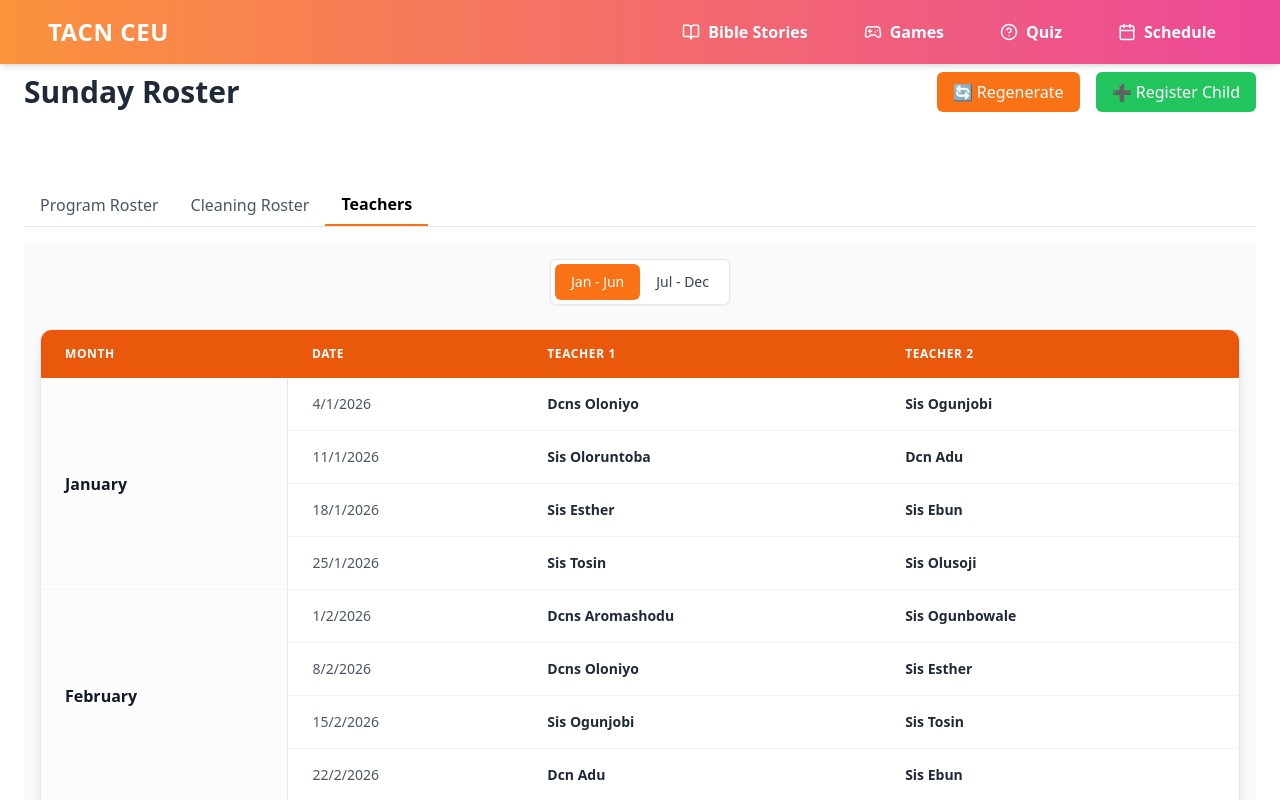
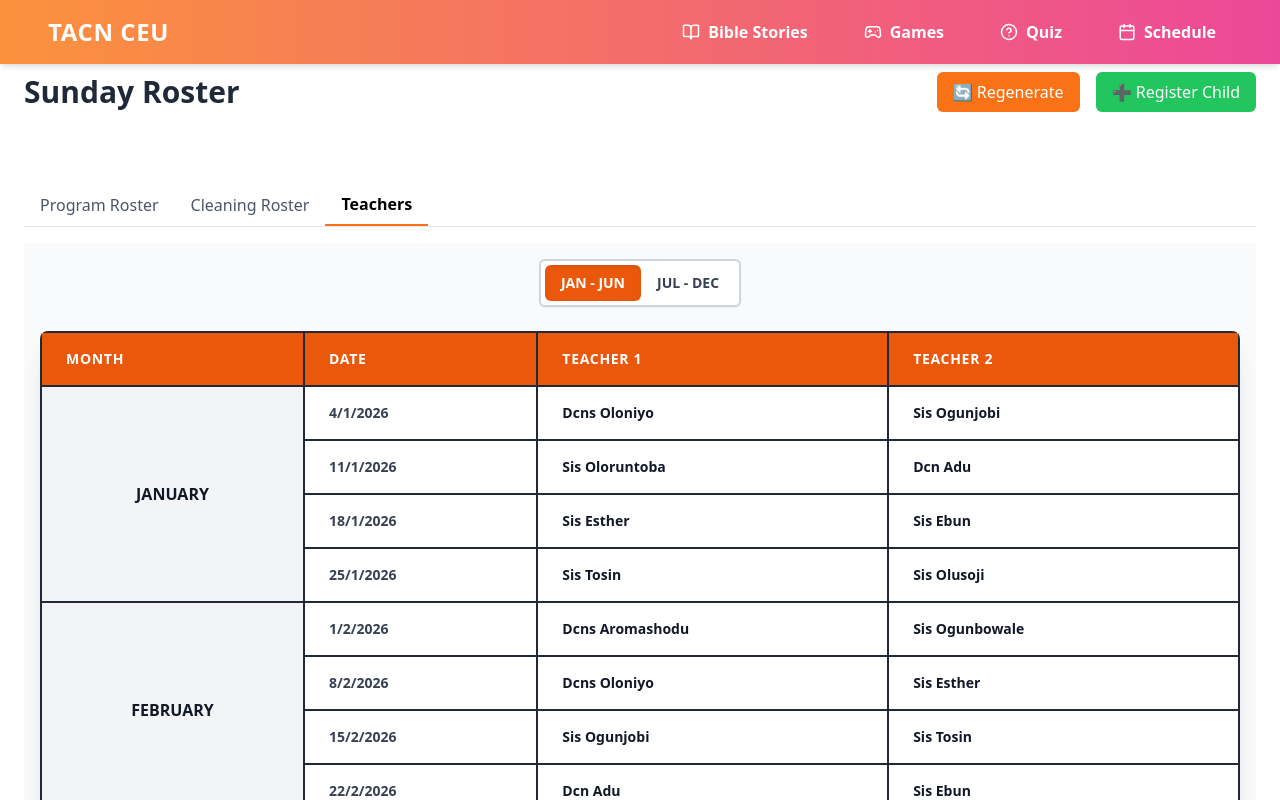
Before and after one commit to ebunoluwa145/CEU-APP, a React (Vite) app: page /schedule in a window 1280 px wide. Both pictures are taken after a click on the button "Teachers". Shown: the top 800 px of the page. Built offline with nearby package versions, Linux system fonts and the light colour scheme.

Commit message:
Refactor TeachersRoster component styles and structure
Updated styles and structure for the Teachers Roster component, including button text changes and table border enhancements.

```diff
--- a/src/components/TeacherRoster/TeachersRoster.jsx
+++ b/src/components/TeacherRoster/TeachersRoster.jsx
@@ -1,7 +1,7 @@
 import React, { useState } from 'react';
 
 export default function TeachersRoster({ firstHalf, secondHalf }) {
-  const [view, setView] = useState('H1'); // State to handle half toggle
+  const [view, setView] = useState('H1');
 
   const activeRoster = view === 'H1' ? firstHalf : secondHalf;
 
@@ -15,49 +15,52 @@ export default function TeachersRoster({ firstHalf, secondHalf }) {
     <div className="p-4 bg-gray-50 min-h-screen">
       {/* Tab Toggle Switch */}
       <div className="flex justify-center mb-6">
-        <div className="inline-flex rounded-md shadow-sm bg-white p-1 border">
+        <div className="inline-flex rounded-md shadow-sm bg-white p-1 border-2 border-gray-300">
           <button
             onClick={() => setView('H1')}
-            className={`px-4 py-2 text-sm font-medium rounded-md ${
-              view === 'H1' ? 'bg-orange-500 text-white' : 'text-gray-700 hover:bg-gray-100'
+            className={`px-4 py-2 text-sm font-bold rounded-md transition-all ${
+              view === 'H1' ? 'bg-orange-600 text-white shadow-inner' : 'text-gray-700 hover:bg-gray-100'
             }`}
           >
-            Jan - Jun
+            JAN - JUN
           </button>
           <button
             onClick={() => setView('H2')}
-            className={`px-4 py-2 text-sm font-medium rounded-md ${
-              view === 'H2' ? 'bg-orange-500 text-white' : 'text-gray-700 hover:bg-gray-100'
+            className={`px-4 py-2 text-sm font-bold rounded-md transition-all ${
+              view === 'H2' ? 'bg-orange-600 text-white shadow-inner' : 'text-gray-700 hover:bg-gray-100'
             }`}
           >
-            Jul - Dec
+            JUL - DEC
           </button>
         </div>
       </div>
 
-      {/* Desktop View */}
-      <div className="hidden md:block overflow-x-auto bg-white shadow-lg rounded-xl border border-gray-200">
-        <table className="w-full border-collapse">
+      {/* Desktop View - Thicker Borders Applied */}
+      <div className="hidden md:block overflow-x-auto bg-white shadow-xl rounded-lg">
+        <table className="w-full border-collapse border-2 border-gray-800">
           <thead>
-            <tr className="bg-orange-600 text-white text-left uppercase text-xs tracking-wider">
-              <th className="px-6 py-4">Month</th>
-              <th className="px-6 py-4">Date</th>
-              <th className="px-6 py-4">Teacher 1</th>
-              <th className="px-6 py-4">Teacher 2</th>
+            <tr className="bg-orange-600 text-white text-left uppercase text-sm tracking-wider">
+              <th className="px-6 py-4 border-2 border-gray-800">Month</th>
+              <th className="px-6 py-4 border-2 border-gray-800">Date</th>
+              <th className="px-6 py-4 border-2 border-gray-800">Teacher 1</th>
+              <th className="px-6 py-4 border-2 border-gray-800">Teacher 2</th>
             </tr>
           </thead>
           <tbody>
             {Object.entries(groupedRoster).map(([month, rows]) =>
               rows.map((row, index) => (
-                <tr key={`${month}-${index}`} className="border-b border-gray-100 hover:bg-orange-50 transition-colors">
+                <tr key={`${month}-${index}`} className="hover:bg-orange-50 transition-colors">
                   {index === 0 && (
-                    <td rowSpan={rows.length} className="px-6 py-4 font-bold text-gray-900 bg-gray-50/50 border-r border-gray-200">
+                    <td
+                      rowSpan={rows.length}
+                      className="px-6 py-4 font-black text-gray-900 bg-gray-100 border-2 border-gray-800 text-center uppercase"
+                    >
                       {month}
                     </td>
                   )}
-                  <td className="px-6 py-4 text-sm text-gray-600">{row.date}</td>
-                  <td className="px-6 py-4 text-sm font-semibold text-gray-800">{row.teacher1}</td>
-                  <td className="px-6 py-4 text-sm font-semibold text-gray-800">{row.teacher2}</td>
+                  <td className="px-6 py-4 text-sm font-bold text-gray-700 border-2 border-gray-800">{row.date}</td>
+                  <td className="px-6 py-4 text-sm font-bold text-gray-900 border-2 border-gray-800 bg-white">{row.teacher1}</td>
+                  <td className="px-6 py-4 text-sm font-bold text-gray-900 border-2 border-gray-800 bg-white">{row.teacher2}</td>
                 </tr>
               ))
             )}
@@ -65,26 +68,28 @@ export default function TeachersRoster({ firstHalf, secondHalf }) {
         </table>
       </div>
 
-      {/* Mobile Card View */}
+      {/* Mobile Card View - Thicker Dividers */}
       <div className="md:hidden space-y-8">
         {Object.entries(groupedRoster).map(([month, rows]) => (
-          <div key={month} className="animate-fadeIn">
-            <h2 className="text-xl font-bold text-gray-800 mb-4 px-2 border-l-4 border-orange-500">{month}</h2>
+          <div key={month}>
+            <h2 className="text-2xl font-black text-gray-900 mb-4 px-2 border-l-8 border-orange-600 uppercase tracking-tighter">
+              {month}
+            </h2>
             <div className="space-y-4">
               {rows.map((row, idx) => (
-                <div key={idx} className="bg-white rounded-xl shadow-sm border border-gray-200 overflow-hidden">
-                  <div className="bg-gray-50 px-4 py-2 border-b border-gray-100 flex justify-between">
-                    <span className="font-bold text-orange-600">{row.date}</span>
-                    <span className="text-xs text-gray-400">Sunday Service</span>
+                <div key={idx} className="bg-white rounded-lg shadow-md border-2 border-gray-800 overflow-hidden">
+                  <div className="bg-orange-600 px-4 py-2 border-b-2 border-gray-800 flex justify-between items-center">
+                    <span className="font-black text-white text-lg">{row.date}</span>
+                    <span className="text-[10px] font-bold text-orange-100 uppercase tracking-widest">Sunday Service</span>
                   </div>
-                  <div className="p-4 grid grid-cols-2 gap-4">
-                    <div>
-                      <span className="text-[10px] text-gray-400 block uppercase font-bold">Teacher 1</span>
-                      <span className="text-sm font-medium text-gray-900">{row.teacher1}</span>
+                  <div className="p-4 grid grid-cols-2 gap-0 divide-x-2 divide-gray-800">
+                    <div className="pr-2">
+                      <span className="text-[10px] text-gray-500 block uppercase font-black mb-1">Teacher 1</span>
+                      <span className="text-md font-bold text-gray-900">{row.teacher1}</span>
                     </div>
-                    <div>
-                      <span className="text-[10px] text-gray-400 block uppercase font-bold">Teacher 2</span>
-                      <span className="text-sm font-medium text-gray-900">{row.teacher2}</span>
+                    <div className="pl-4">
+                      <span className="text-[10px] text-gray-500 block uppercase font-black mb-1">Teacher 2</span>
+                      <span className="text-md font-bold text-gray-900">{row.teacher2}</span>
                     </div>
                   </div>
                 </div>
```
